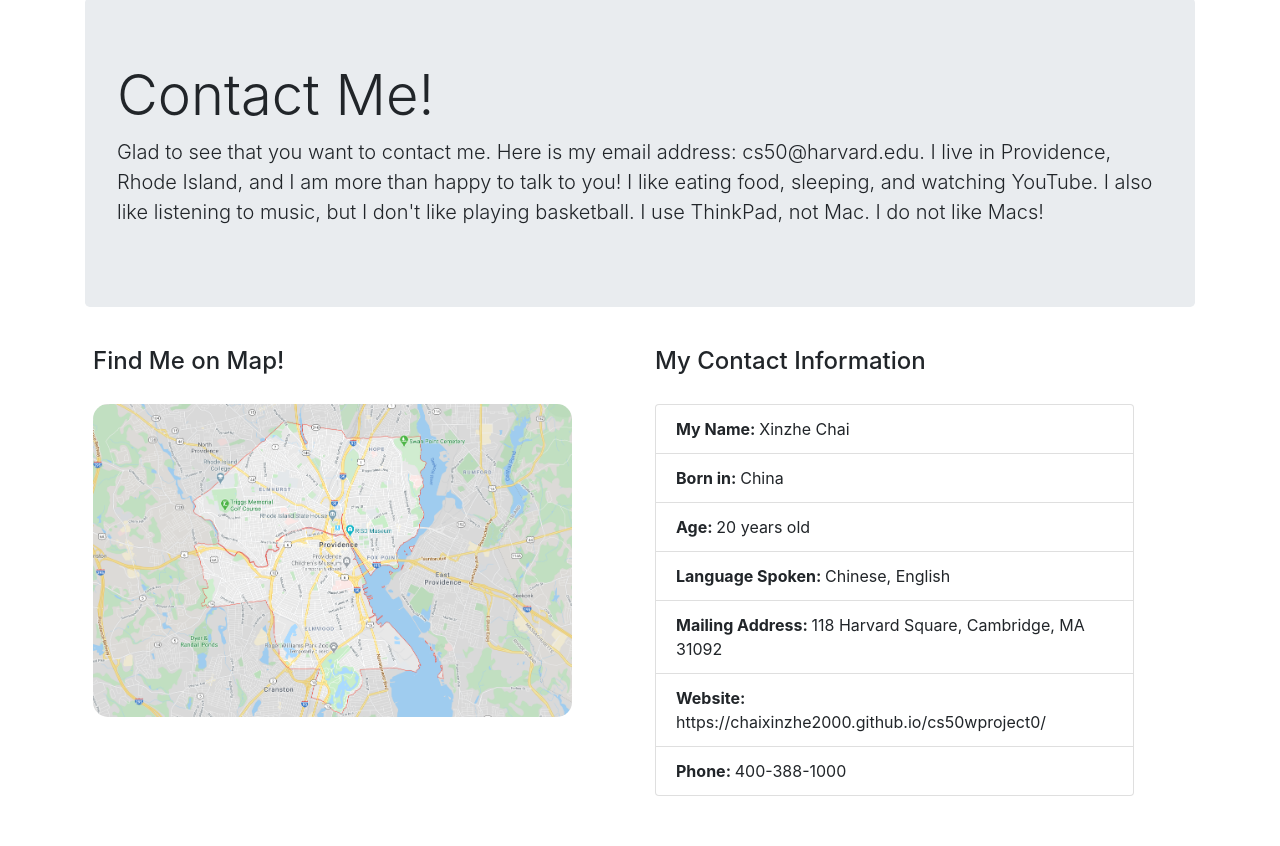
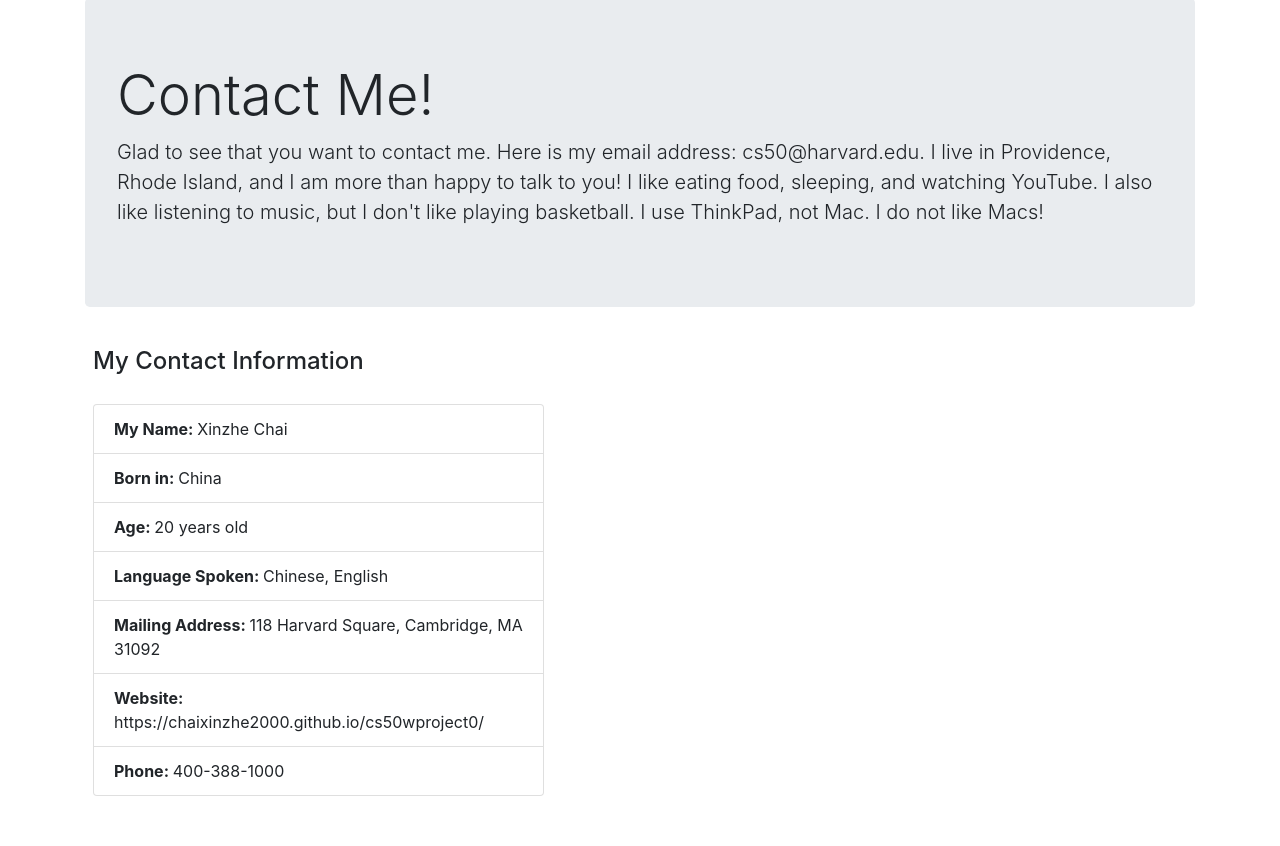
Before and after one commit to lliu58b/CS50-Web-Project-0, a plain HTML site: page about_me.html in a window 1280 px wide. Shown: the part 240-1086 px from the top of the page. Drawn offline with nearby package versions, Linux system fonts and the light colour scheme.

Commit message:
removed map

```diff
--- a/about_me.html
+++ b/about_me.html
@@ -41,12 +41,6 @@
 		</div>
 		<div class="d-flex p-2 bd-highlight">
 			<div class="row">
-				<div class="col-sm">
-					<h4 style="padding-bottom: 20px;">Find Me on Map!</h4>
-					<div id="map">
-						<img src="map.png" alt="Map of Providence">
-					</div>
-				</div>
 				<div id="info-list", class="col-sm">
 					<h4 style="padding-bottom: 20px;">My Contact Information</h4>
 				<ul class="list-group", style="width: 90%;">
```
